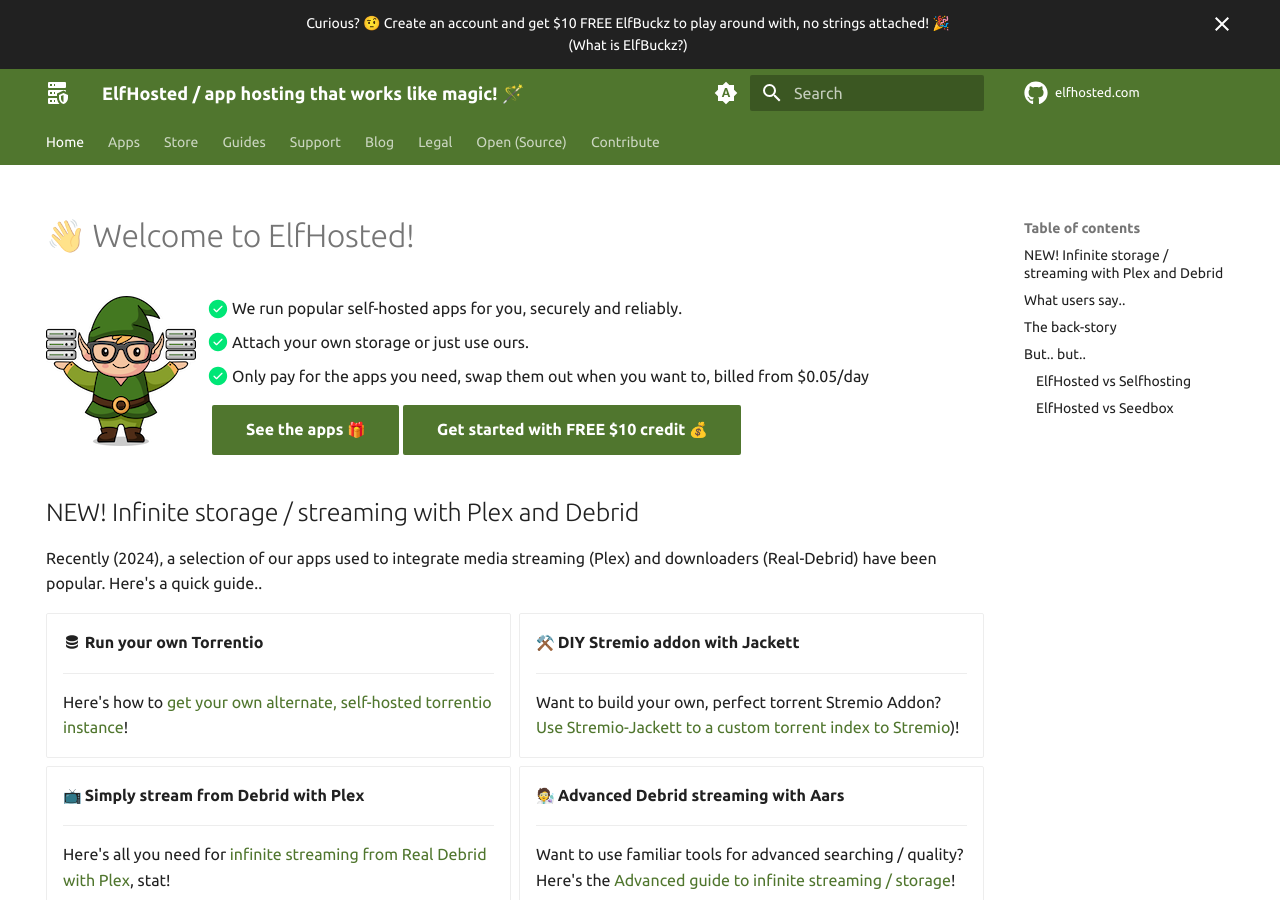
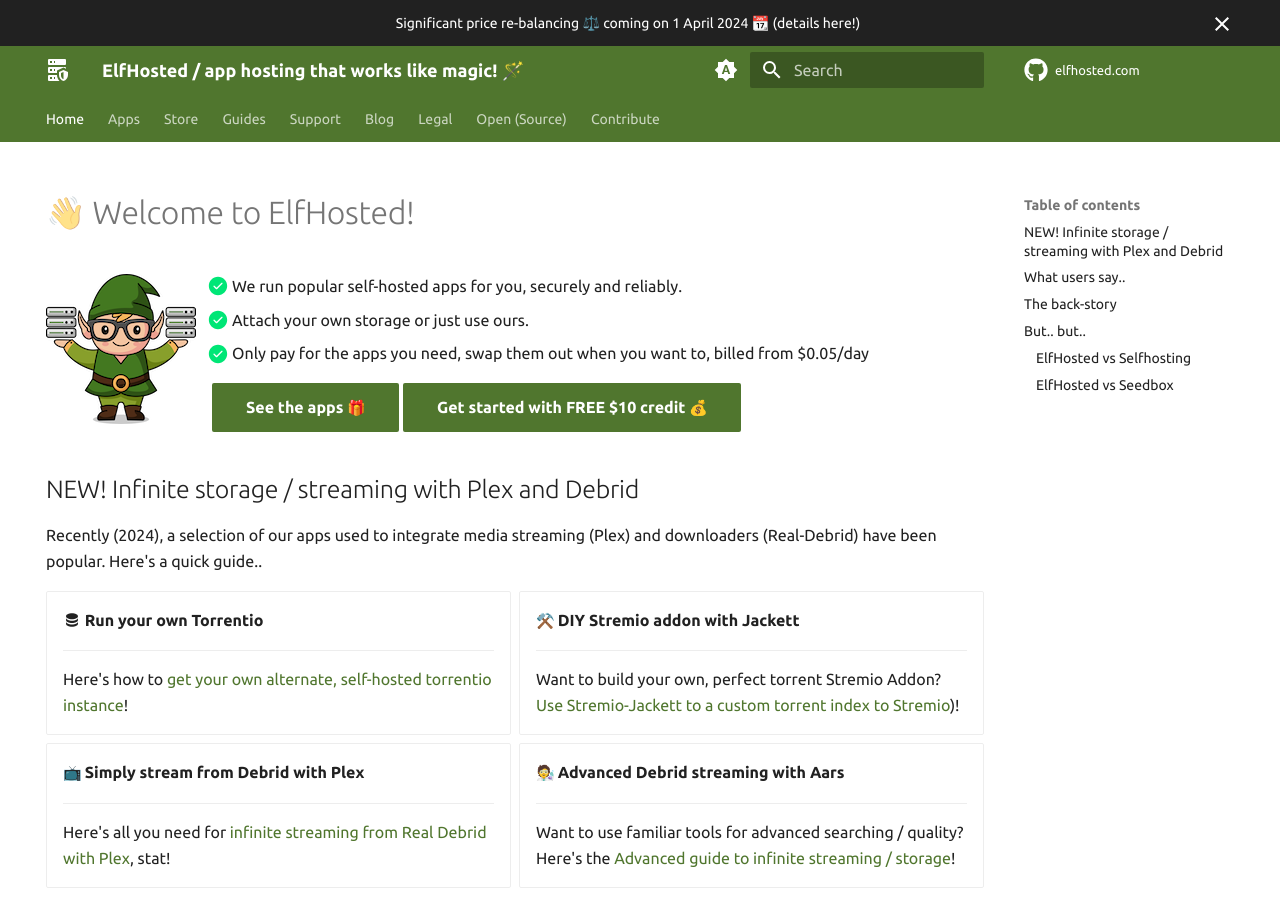
Before and after one commit to elfhosted/elfhosted.com, an MkDocs documentation site: the page built from docs/index.md, in a window 1280 px wide and 900 px high. Built offline with MkDocs 1.6.1 and Material for MkDocs 9.7.7, drawn with Linux system fonts in a browser that asks for light colours; emoji names are drawn with the system emoji font; a script that is not in the unit is left out; plug-ins that fetch from the network failed and are left out; comment, search, counter and statistics services are not loaded.

Commit message:
Update banner to highlight repricing
Signed-off-by: David Young <davidy@funkypenguin.co.nz>

```diff
--- a/overrides/main.html
+++ b/overrides/main.html
@@ -2,8 +2,10 @@
 
 {% block announce %}
   <style>.md-banner a,.md-banner a:focus,.md-banner a:hover{color:currentColor}.md-banner strong{white-space:nowrap}.md-banner .twitter{margin-left:.2em;color:#00acee}</style>
-  <div align="center">Curious? 🤨 <A HREF='https://store.elfhosted.com/my-account/'>Create an account</A> and get $10 FREE ElfBuckz to play around with, no strings attached! 🎉<BR/>(<A HREF='/how-to/spend-elfbuckz/'>What is ElfBuckz?</A>)
-</div>
+  <!-- <div align="center">Curious? 🤨 <A HREF='https://store.elfhosted.com/my-account/'>Create an account</A> and get $10 FREE ElfBuckz to play around with, no strings attached! 🎉<BR/>(<A HREF='/how-to/spend-elfbuckz/'>What is ElfBuckz?</A>) -->
+  <div align="center">Significant price re-balancing ⚖️ coming on 1 April 2024 📆 (<A HREF='/blog/2024/03/20/planned-for-1-april-2024/'>details here!</A>)
+
+  </div>
 {% endblock %}
 
 <!-- Add little penguin ascii-art to titles instead of 20-character-long site name -->
```
